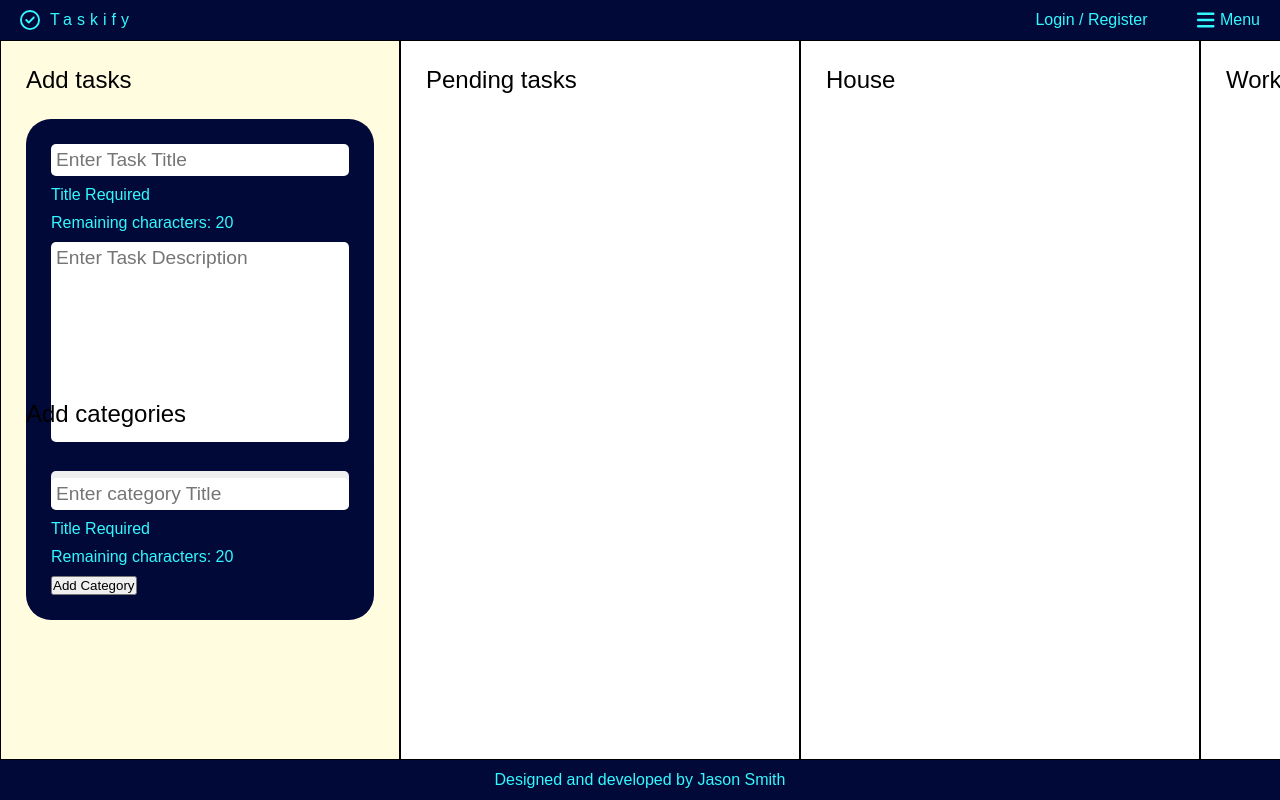
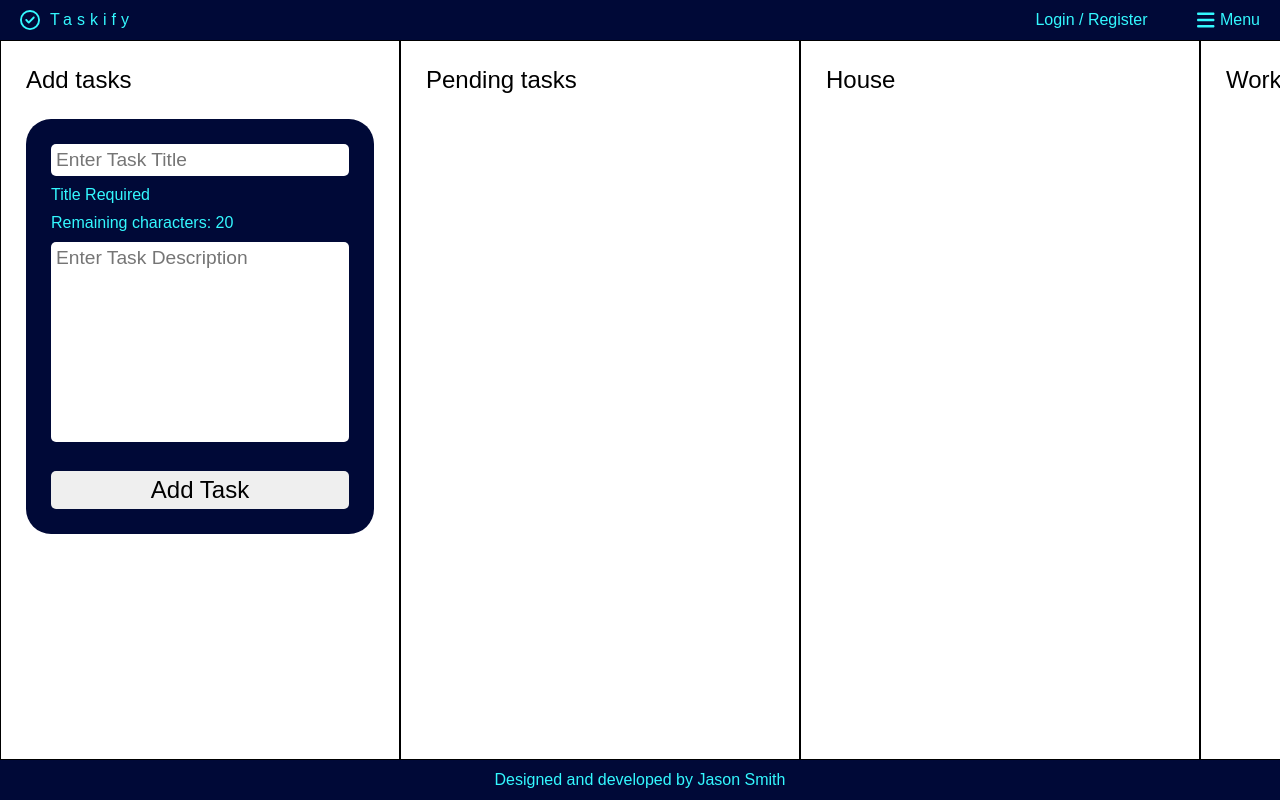
Before and after one commit to Jason-Smith-Code/taskify, a React (Create React App) app: page / in a window 1280 px wide. Built offline with nearby package versions, Linux system fonts and the light colour scheme.

Commit message:
changed add to category layout, removed it from left size, added button to column as its a cleaner UI, and it makes more sense having it right side

```diff
--- a/src/components/layout/main/Main.css
+++ b/src/components/layout/main/Main.css
@@ -3,13 +3,3 @@
     width: 100%;
     display: flex;
 }
-
-.adding-column {
-    width: 16.666%;
-    height: 100%;
-    background-color: rgb(255, 252, 224);
-}
-
-.adding-column-split {
-    height: 50%;
-}
--- a/src/components/layout/main/Main.js
+++ b/src/components/layout/main/Main.js
@@ -1,20 +1,15 @@
 import './Main.css';
 import React from "react";
 import { TaskForm } from '../../forms/TaskForm';
-import { CategoryForm } from '../../forms/CategoryForm';
 import { TaskCategories } from '../../taskCategories/TaskCategories';
 
 export function Main() {
     return(
         <div id="main">
-            <div className="column adding-column">
-                <div className="adding-column-split add-tasks">
+            <div className="column">
+                <div className="">
                     <h2>Add tasks</h2>
                     <TaskForm />
-                </div>
-                <div className="adding-column-split add-categories">
-                    <h2>Add categories</h2>
-                    <CategoryForm />
                 </div>
             </div>
             <TaskCategories />
--- a/src/components/taskCategories/TaskCategories.css
+++ b/src/components/taskCategories/TaskCategories.css
@@ -4,6 +4,7 @@
     flex: none;
     border: 1px solid black;
     height: 100%;
+    overflow-y: auto;
 }
 
 #category-container {
@@ -11,3 +12,21 @@
     width: calc(100% - 400px);
     display: flex;
 }
+
+.center {
+    display: flex;
+    flex-direction: column;
+    justify-content: center;
+    align-items: center;
+}
+
+#addCategoryButton {
+    width: fit-content;
+    border:none;
+    background-color: var(--NavyBlue);
+    color: white;
+    font-size: 1.5em;
+    padding: 25px 50px;
+    border-radius: 25px;
+
+}
--- a/src/components/taskCategories/TaskCategories.js
+++ b/src/components/taskCategories/TaskCategories.js
@@ -2,6 +2,8 @@ import { Pending } from "./pending/Pending";
 import { CategoryList } from '../taskCategories/lists/CategoryList';
 import './TaskCategories.css';
 import { Category } from "./category/Category";
+import { FontAwesomeIcon } from "@fortawesome/react-fontawesome";
+import { faCirclePlus } from "@fortawesome/free-solid-svg-icons";
 
 export const TaskCategories = () => {
 
@@ -9,6 +11,9 @@ export const TaskCategories = () => {
             <div id="category-container">
                 <Pending />
                 {CategoryList.map(category => <Category title={category.title} key={category.key} />)}
+                <div className='column center'>
+                    <button id="addCategoryButton">Add Task <FontAwesomeIcon icon={faCirclePlus} /></button>
+                </div>
             </div>
     )
 }
--- a/src/components/taskCategories/lists/CategoryList.js
+++ b/src/components/taskCategories/lists/CategoryList.js
@@ -6,25 +6,5 @@ export const CategoryList = [
     {
         title: "Work",
         key: 2
-    },
-    {
-        title: "Other",
-        key: 3
-    },
-    {
-        title: "Gym",
-        key: 3
-    },
-    {
-        title: "Jogging",
-        key: 3
-    },
-    {
-        title: "Car",
-        key: 3
-    },
-    {
-        title: "Other",
-        key: 3
-    },
+    }
 ];
--- a/src/components/taskCategories/task/Task.js
+++ b/src/components/taskCategories/task/Task.js
@@ -1,4 +1,4 @@
-import { faArrowsUpDownLeftRight, faCircleMinus, faPenToSquare, faMagnifyingGlass } from '@fortawesome/free-solid-svg-icons';
+import { faCircleMinus, faMagnifyingGlass } from '@fortawesome/free-solid-svg-icons';
 import { FontAwesomeIcon } from '@fortawesome/react-fontawesome';
 import './Task.css';
 import { deleteTask, showDescription } from '../../../features/taskListSlice';
--- a/src/features/taskListSlice.js
+++ b/src/features/taskListSlice.js
@@ -21,8 +21,6 @@ export const taskListSlice = createSlice({
             if (task) {
                 task.show = !task.show
             }
-
-
         }
     }
 })
```
Also changed, not shown: 1 other file (tests, documents, lock files or other folders).
